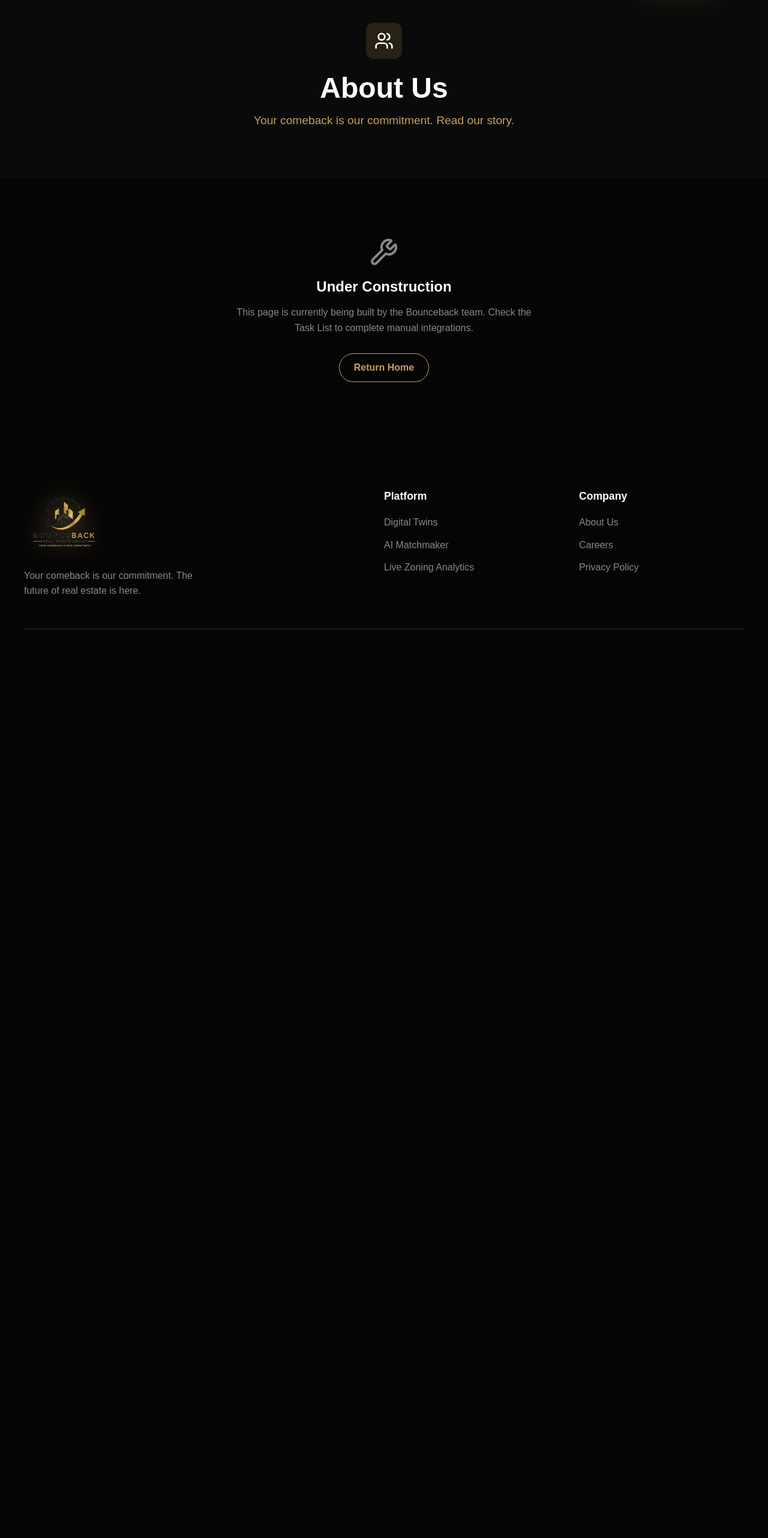
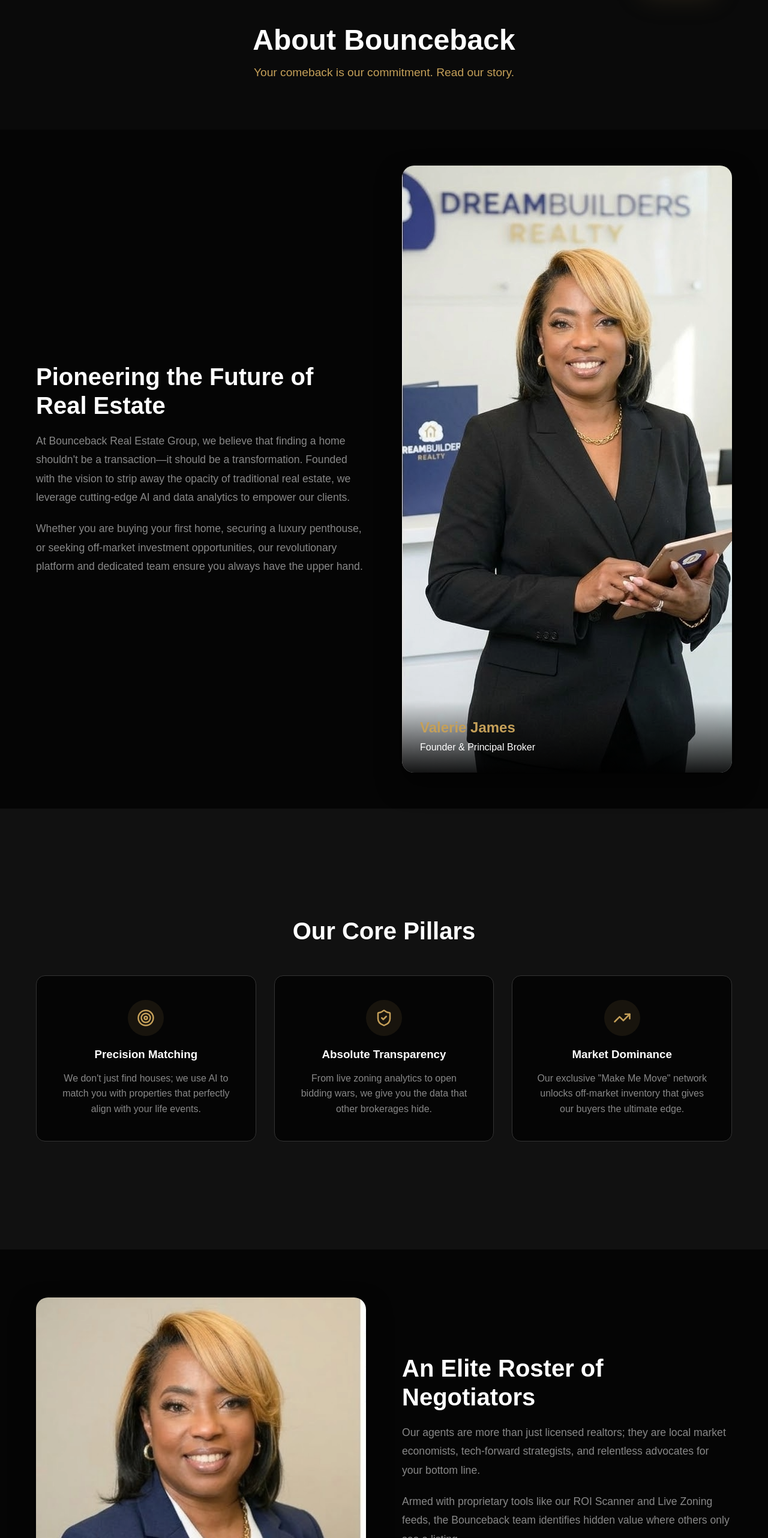
Before and after one commit to kdef2012/bounceback-real-estate, a Next.js app: page /about in a window 1280 px wide. Shown: the part 142-2706 px from the top of the page at 60% size. Before the commit the page ends 1261 px from the top, so only its background shows below. Built offline with nearby package versions, Linux system fonts and the light colour scheme.

Commit message:
Build About Us page with team headshots

```diff
--- a/app/about/page.js
+++ b/app/about/page.js
@@ -1,24 +1,91 @@
-import { Users, Wrench } from 'lucide-react';
-import Link from 'next/link';
+import { Users, Target, ShieldCheck, TrendingUp } from 'lucide-react';
+import Image from 'next/image';
 
-export default function Page() {
+export default function AboutPage() {
   return (
     <main>
       <header className="page-header" style={{ padding: '180px 20px 80px', textAlign: 'center', background: 'var(--clr-darker)' }}>
-        <div style={{ display: 'flex', justifyContent: 'center', marginBottom: '20px' }}>
-          <div className="feature-icon" style={{ margin: 0, background: 'rgba(197, 160, 89, 0.15)' }}>
-            <Users size={32} />
-          </div>
-        </div>
-        <h1 className="hero-title" style={{ fontSize: '3rem', marginBottom: '10px' }}>About Us</h1>
+        <h1 className="hero-title" style={{ fontSize: '3rem', marginBottom: '10px' }}>About Bounceback</h1>
         <p className="hero-subtitle" style={{ margin: '0 auto', color: 'var(--clr-gold)' }}>Your comeback is our commitment. Read our story.</p>
       </header>
 
-      <section className="section-container" style={{ minHeight: '40vh', textAlign: 'center', display: 'flex', flexDirection: 'column', alignItems: 'center', justifyContent: 'center' }}>
-        <Wrench size={48} style={{ color: 'var(--clr-gray)', marginBottom: '20px' }} />
-        <h2 style={{ color: 'var(--clr-white)', marginBottom: '15px' }}>Under Construction</h2>
-        <p style={{ color: 'var(--clr-gray)', maxWidth: '500px' }}>This page is currently being built by the Bounceback team. Check the Task List to complete manual integrations.</p>
-        <Link href="/" className="btn-outline" style={{ marginTop: '30px', textDecoration: 'none' }}>Return Home</Link>
+      {/* Our Story Section */}
+      <section className="section-container" style={{ maxWidth: '1200px', margin: '0 auto', padding: '60px 20px' }}>
+        <div style={{ display: 'grid', gridTemplateColumns: 'repeat(auto-fit, minmax(300px, 1fr))', gap: '60px', alignItems: 'center' }}>
+          <div>
+            <h2 style={{ color: 'var(--clr-white)', marginBottom: '20px', fontSize: '2.5rem' }}>Pioneering the Future of Real Estate</h2>
+            <p style={{ color: 'var(--clr-gray)', lineHeight: '1.8', marginBottom: '20px', fontSize: '1.1rem' }}>
+              At Bounceback Real Estate Group, we believe that finding a home shouldn't be a transaction—it should be a transformation. Founded with the vision to strip away the opacity of traditional real estate, we leverage cutting-edge AI and data analytics to empower our clients.
+            </p>
+            <p style={{ color: 'var(--clr-gray)', lineHeight: '1.8', fontSize: '1.1rem' }}>
+              Whether you are buying your first home, securing a luxury penthouse, or seeking off-market investment opportunities, our revolutionary platform and dedicated team ensure you always have the upper hand.
+            </p>
+          </div>
+          <div style={{ position: 'relative', borderRadius: '20px', overflow: 'hidden', boxShadow: '0 20px 40px rgba(0,0,0,0.5)' }}>
+             <Image src="/assets/headshot1.png" alt="Founder of Bounceback Real Estate" width={600} height={800} style={{ width: '100%', height: 'auto', display: 'block' }} />
+             <div style={{ position: 'absolute', bottom: 0, left: 0, right: 0, padding: '30px', background: 'linear-gradient(to top, rgba(0,0,0,0.9), transparent)' }}>
+                <h3 style={{ color: 'var(--clr-gold)', fontSize: '1.5rem', marginBottom: '5px' }}>Valerie James</h3>
+                <p style={{ color: 'var(--clr-white)' }}>Founder & Principal Broker</p>
+             </div>
+          </div>
+        </div>
+      </section>
+
+      {/* Core Values */}
+      <section style={{ background: 'var(--clr-dark)', padding: '80px 20px' }}>
+        <div className="section-container" style={{ maxWidth: '1200px', margin: '0 auto' }}>
+          <h2 style={{ color: 'var(--clr-white)', textAlign: 'center', marginBottom: '50px', fontSize: '2.5rem' }}>Our Core Pillars</h2>
+          <div style={{ display: 'grid', gridTemplateColumns: 'repeat(auto-fit, minmax(250px, 1fr))', gap: '30px' }}>
+
+            <div style={{ background: 'var(--clr-black)', padding: '40px', borderRadius: '15px', border: '1px solid var(--clr-border)', textAlign: 'center' }}>
+              <div style={{ width: '60px', height: '60px', borderRadius: '50%', background: 'rgba(197, 160, 89, 0.1)', display: 'flex', alignItems: 'center', justifyContent: 'center', margin: '0 auto 20px' }}>
+                <Target size={30} style={{ color: 'var(--clr-gold)' }} />
+              </div>
+              <h3 style={{ color: 'var(--clr-white)', marginBottom: '15px' }}>Precision Matching</h3>
+              <p style={{ color: 'var(--clr-gray)', lineHeight: '1.6' }}>We don't just find houses; we use AI to match you with properties that perfectly align with your life events.</p>
+            </div>
+
+            <div style={{ background: 'var(--clr-black)', padding: '40px', borderRadius: '15px', border: '1px solid var(--clr-border)', textAlign: 'center' }}>
+              <div style={{ width: '60px', height: '60px', borderRadius: '50%', background: 'rgba(197, 160, 89, 0.1)', display: 'flex', alignItems: 'center', justifyContent: 'center', margin: '0 auto 20px' }}>
+                <ShieldCheck size={30} style={{ color: 'var(--clr-gold)' }} />
+              </div>
+              <h3 style={{ color: 'var(--clr-white)', marginBottom: '15px' }}>Absolute Transparency</h3>
+              <p style={{ color: 'var(--clr-gray)', lineHeight: '1.6' }}>From live zoning analytics to open bidding wars, we give you the data that other brokerages hide.</p>
+            </div>
+
+            <div style={{ background: 'var(--clr-black)', padding: '40px', borderRadius: '15px', border: '1px solid var(--clr-border)', textAlign: 'center' }}>
+              <div style={{ width: '60px', height: '60px', borderRadius: '50%', background: 'rgba(197, 160, 89, 0.1)', display: 'flex', alignItems: 'center', justifyContent: 'center', margin: '0 auto 20px' }}>
+                <TrendingUp size={30} style={{ color: 'var(--clr-gold)' }} />
+              </div>
+              <h3 style={{ color: 'var(--clr-white)', marginBottom: '15px' }}>Market Dominance</h3>
+              <p style={{ color: 'var(--clr-gray)', lineHeight: '1.6' }}>Our exclusive "Make Me Move" network unlocks off-market inventory that gives our buyers the ultimate edge.</p>
+            </div>
+
+          </div>
+        </div>
+      </section>
+
+      {/* Meet the Team / Agent Focus */}
+      <section className="section-container" style={{ maxWidth: '1200px', margin: '0 auto', padding: '80px 20px' }}>
+        <div style={{ display: 'grid', gridTemplateColumns: 'repeat(auto-fit, minmax(300px, 1fr))', gap: '60px', alignItems: 'center' }}>
+           <div style={{ position: 'relative', borderRadius: '20px', overflow: 'hidden', boxShadow: '0 20px 40px rgba(0,0,0,0.5)', order: -1 }}>
+             <Image src="/assets/headshot2.png" alt="Executive Team Member" width={600} height={800} style={{ width: '100%', height: 'auto', display: 'block' }} />
+             <div style={{ position: 'absolute', bottom: 0, left: 0, right: 0, padding: '30px', background: 'linear-gradient(to top, rgba(0,0,0,0.9), transparent)' }}>
+                <h3 style={{ color: 'var(--clr-gold)', fontSize: '1.5rem', marginBottom: '5px' }}>Executive Leadership</h3>
+                <p style={{ color: 'var(--clr-white)' }}>Driving Innovation in Real Estate</p>
+             </div>
+          </div>
+          <div style={{ order: 0 }}>
+            <h2 style={{ color: 'var(--clr-white)', marginBottom: '20px', fontSize: '2.5rem' }}>An Elite Roster of Negotiators</h2>
+            <p style={{ color: 'var(--clr-gray)', lineHeight: '1.8', marginBottom: '20px', fontSize: '1.1rem' }}>
+              Our agents are more than just licensed realtors; they are local market economists, tech-forward strategists, and relentless advocates for your bottom line.
+            </p>
+            <p style={{ color: 'var(--clr-gray)', lineHeight: '1.8', marginBottom: '30px', fontSize: '1.1rem' }}>
+              Armed with proprietary tools like our ROI Scanner and Live Zoning feeds, the Bounceback team identifies hidden value where others only see a listing.
+            </p>
+            <a href="/contact" className="btn-primary" style={{ textDecoration: 'none', display: 'inline-block' }}>Work With Us</a>
+          </div>
+        </div>
       </section>
     </main>
   );
```
Also changed, not shown: public/assets/headshot1.png (added), public/assets/headshot2.png (added).
